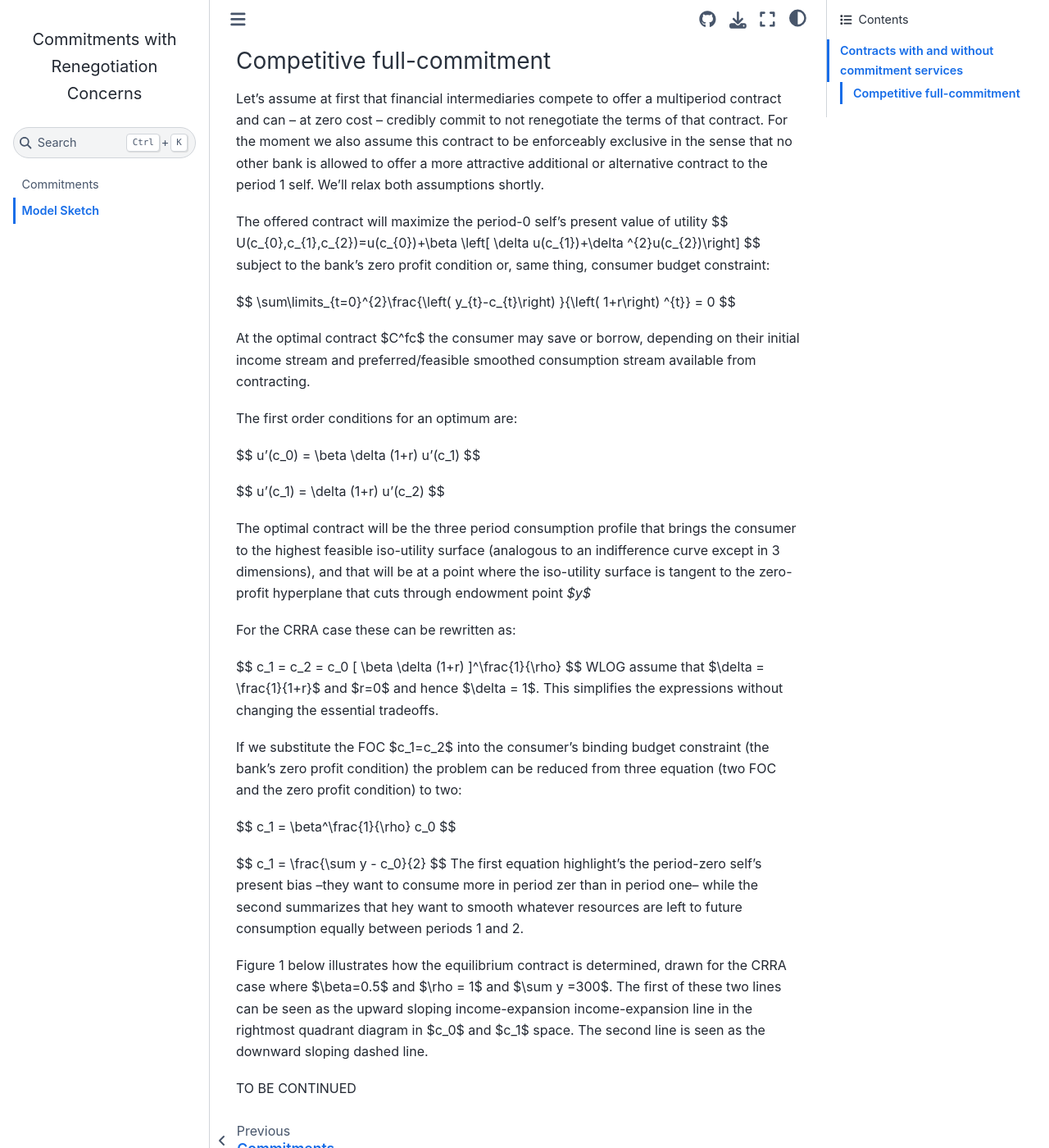
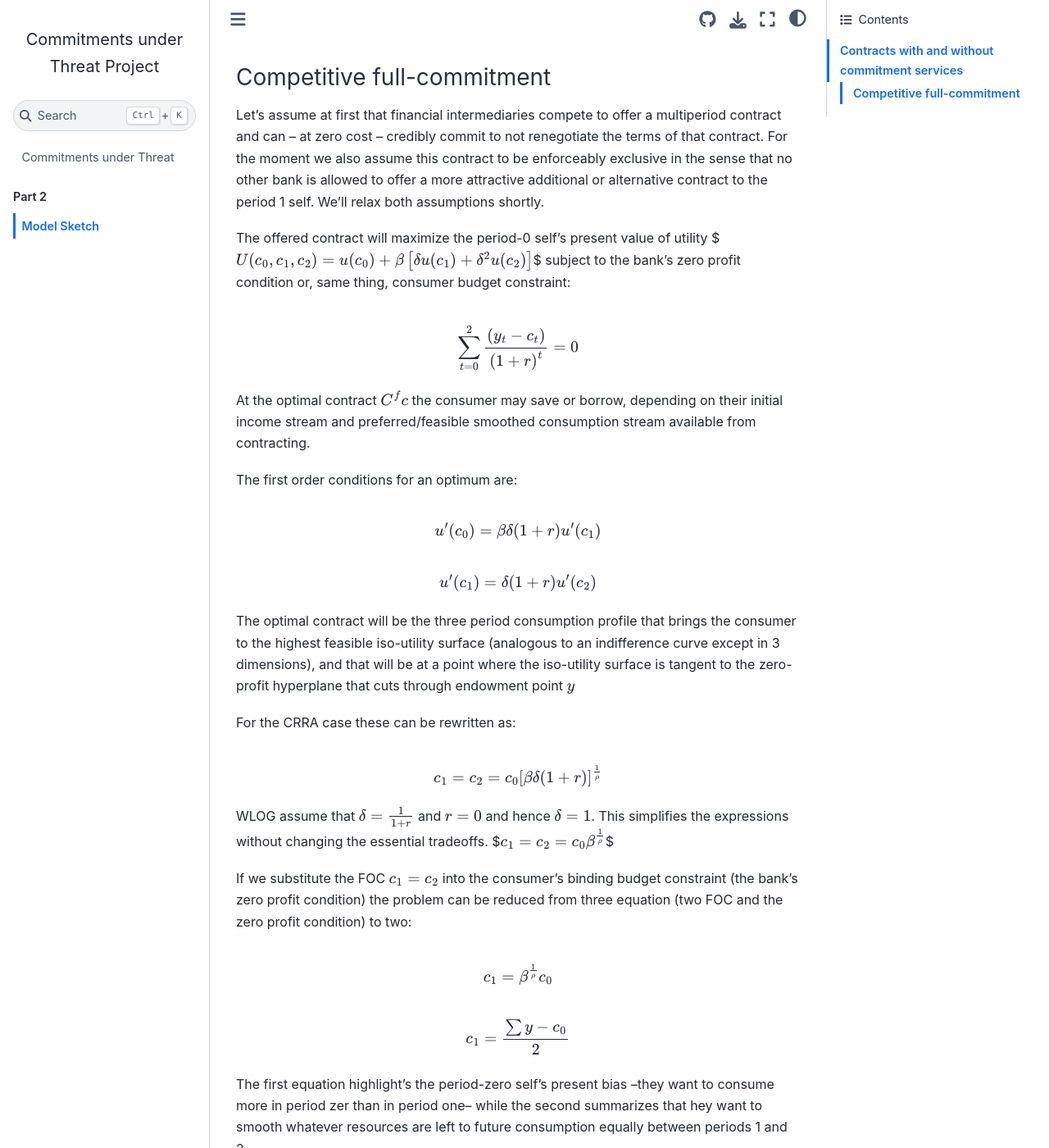
Before and after one commit to jhconning/commitments, a Jupyter Book: the page built from notebooks/ModelSketch.md, in a window 1280 px wide and 1400 px high, scrolled down 513 px. Shown: the whole window at 82% size. Built offline with Jupyter Book 1.0.4 settings and Sphinx 7.4.7 and the Sphinx Book theme 1.1.4, drawn with Linux system fonts in a browser that asks for light colours; pages that are not in the unit, such as notebooks, are missing from menus; some of the changed text lies outside the part shown.

Commit message:
tinkering Figure1

````diff
--- a/_config.yml
+++ b/_config.yml
@@ -1,7 +1,7 @@
 # Book settings
 # Learn more at https://jupyterbook.org/customize/config.html
 
-title: Commitments with Renegotiation Concerns
+title: Commitments under Threat Project
 author: Karna Basu and Jonathan Conning
 logo: logo.png
 
@@ -36,3 +36,19 @@ html:
   use_repository_button: true
 
 only_build_toc_files: true
+
+sphinx:
+  config:
+    html_show_copyright: false
+    html_extra_path: ['files']
+
+    myst_enable_extensions:
+    - amsmath
+    - colon_fence
+    #- deflist
+    - dollarmath
+    - html_image
+    - linkify
+    #- replacements
+    #- smartquotes
+    #- substitution
--- a/_toc.yml
+++ b/_toc.yml
@@ -1,8 +1,13 @@
 format: jb-book
 root: intro
 
-chapters:
-- file: notebooks/python_code
-- file: notebooks/Figure1
-- file: notebooks/ModelSketch
-#- file: commitments
+parts:
+- caption: Code and Figures
+  chapters:
+  - file: notebooks/python_code
+  - file: notebooks/Figure1
+- caption: Part 2
+  chapters:
+  - file: notebooks/ModelSketch
+  - file: notebooks/jbtest
+  #- file: commitments
--- a/notebooks/ModelSketch.md
+++ b/notebooks/ModelSketch.md
@@ -9,9 +9,9 @@ $$
 
 This is a version of the classic $\beta-\delta$ quasi-hyperbolic discounting model.  We assume the consumer has an autarky income stream ${y}=\{y_{0},y_{1},y_{2}\}$ which defines autarky or reservation utility $ \overline{u}(y) = U(y₀,y₁,y₂)$ but in general will prefer a smoother consumption profile from contracting on financial markets.
 
-### Contracts with and without commitment services
+## Contracts with and without commitment services
 
-#### Competitive full-commitment
+### Competitive full-commitment
 
 Let's assume at first that financial intermediaries compete to offer a multiperiod contract and can -- at zero cost -- credibly commit to not renegotiate the terms of that contract. For the moment we also assume this contract to be enforceably exclusive in the sense that no other bank is allowed to offer a more attractive additional or alternative contract to the period 1 self.  We'll relax both assumptions shortly.
 
@@ -21,8 +21,6 @@ subject to the bank's zero profit condition or, same thing, consumer budget cons
 $$
 \sum\limits_{t=0}^{2}\frac{\left( y_{t}-c_{t}\right) }{\left( 1+r\right) ^{t}} = 0
 $$
-
-
 
 At the optimal contract $C^fc$ the consumer may save or borrow, depending on their initial income stream and preferred/feasible smoothed consumption stream available from contracting.
 
@@ -44,6 +42,10 @@ $$
 c_1 = c_2 = c_0 [ \beta \delta (1+r) ]^\frac{1}{\rho}
 $$
 WLOG assume that $\delta = \frac{1}{1+r}$ and $r=0$ and hence $\delta = 1$. This simplifies the expressions without changing the essential tradeoffs.
+$$
+c_1 = c_2 = c_0  \beta ^\frac{1}{\rho}
+$$
+
 
 If we substitute the FOC $c_1=c_2$ into the consumer's binding budget constraint (the bank's zero profit condition) the problem can be reduced from three equation (two FOC and the zero profit condition) to two:
 
@@ -54,10 +56,13 @@ $$
 $$
 c_1 = \frac{\sum y - c_0}{2}
 $$
+
+
 The first equation highlight's the period-zero self's present bias --they want to consume more in period zer than in period one--  while the second summarizes that hey want to smooth whatever resources are left to future consumption equally between periods 1 and 2.
 
 Figure 1 below illustrates how the equilibrium contract is determined, drawn for the CRRA case where $\beta=0.5$ and $\rho = 1$ and $\sum y =300$.  The first of these two lines can be seen as the upward sloping income-expansion income-expansion line in the rightmost quadrant diagram in $c_0$ and $c_1$ space.   The second line is seen as the downward sloping dashed line.
 
 
-
-TO BE CONTINUED
+```{note}
+To be continued
+```
````
Also changed, not shown: intro.md (+3 -19 lines), 2 other files.
